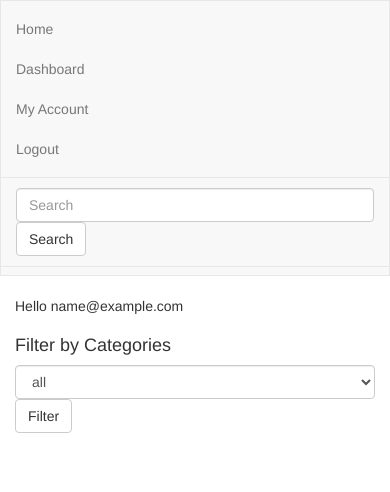
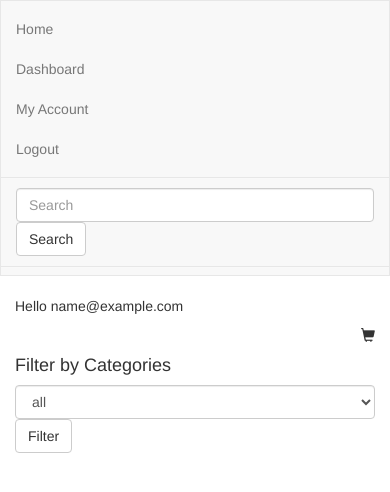
Before and after one commit to johannesmu/legendary-waddle, a PHP site: page / in a window 390 px wide. Shown: the top 492 px of the page. Run offline with PHP 8.4, Linux system fonts and the light colour scheme; the visitor is signed in with stand-in values (Sample User, id 1); data that the repository does not hold is empty.

Commit message:
added shopping cart icon to navigation.php

```diff
--- a/includes/navigation.php
+++ b/includes/navigation.php
@@ -41,5 +41,9 @@
       }
       ?>
     </div>
+    <div class="col-md-6 text-right">
+      <span class="glyphicon glyphicon-shopping-cart">
+      </span>
+    </div>
   </div>
 </div>
```
